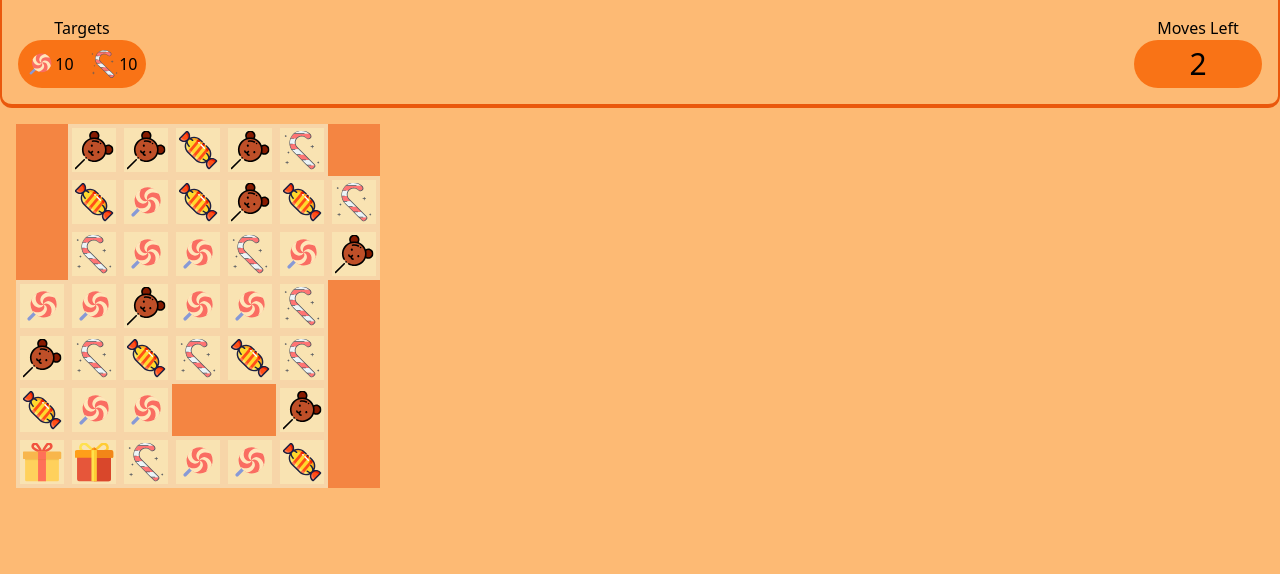
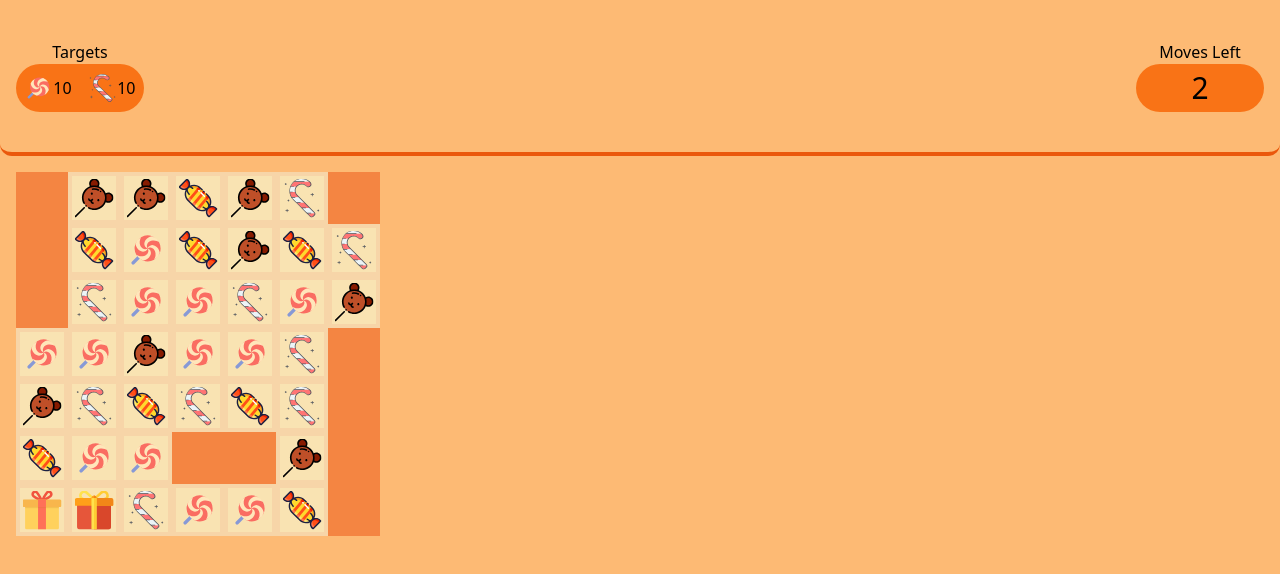
Before and after one commit to Mudoker/Candy_Crush_CLone, a Next.js app: page /game/0 in a window 1280 px wide. Shown: the top 574 px of the page. Built offline with nearby package versions, Linux system fonts and the light colour scheme.

Commit message:
Added checkmark for finished targets

```diff
--- a/src/components/candy-crush/game.tsx
+++ b/src/components/candy-crush/game.tsx
@@ -344,7 +344,7 @@ export default function Game({availablePieces, initialBoard, animationSpeed = de
     }, [])
     return (
         <AnimationSpeedContext.Provider value={animationSpeed}>
-            <div className="border-b-4 border-x-2 border-orange-600 rounded-b-xl p-4 flex">
+            <div className="border-b-4 border-orange-600 rounded-b-xl px-4 py-10 flex flex-wrap">
                 <div className={`mr-auto text-center`}>
                     <div>
                         Targets
@@ -355,7 +355,14 @@ export default function Game({availablePieces, initialBoard, animationSpeed = de
                                 return (
                                     <div key={i} className="h-full flex items-center text-md mx-auto">
                                         <img src={`/pieces/piece-${piece}.svg`} className="h-3/5"/>
-                                        <div>{remainingGoals[piece]}</div>
+                                        <div>
+                                            {
+                                                remainingGoals[piece] <= 0 ?
+                                                <img src="/checkmark.svg" className={`w-4`} />
+                                                :
+                                                remainingGoals[piece]
+                                            }
+                                        </div>
                                     </div>
                                 )
                             })
```
Also changed, not shown: public/checkmark.svg (added).
